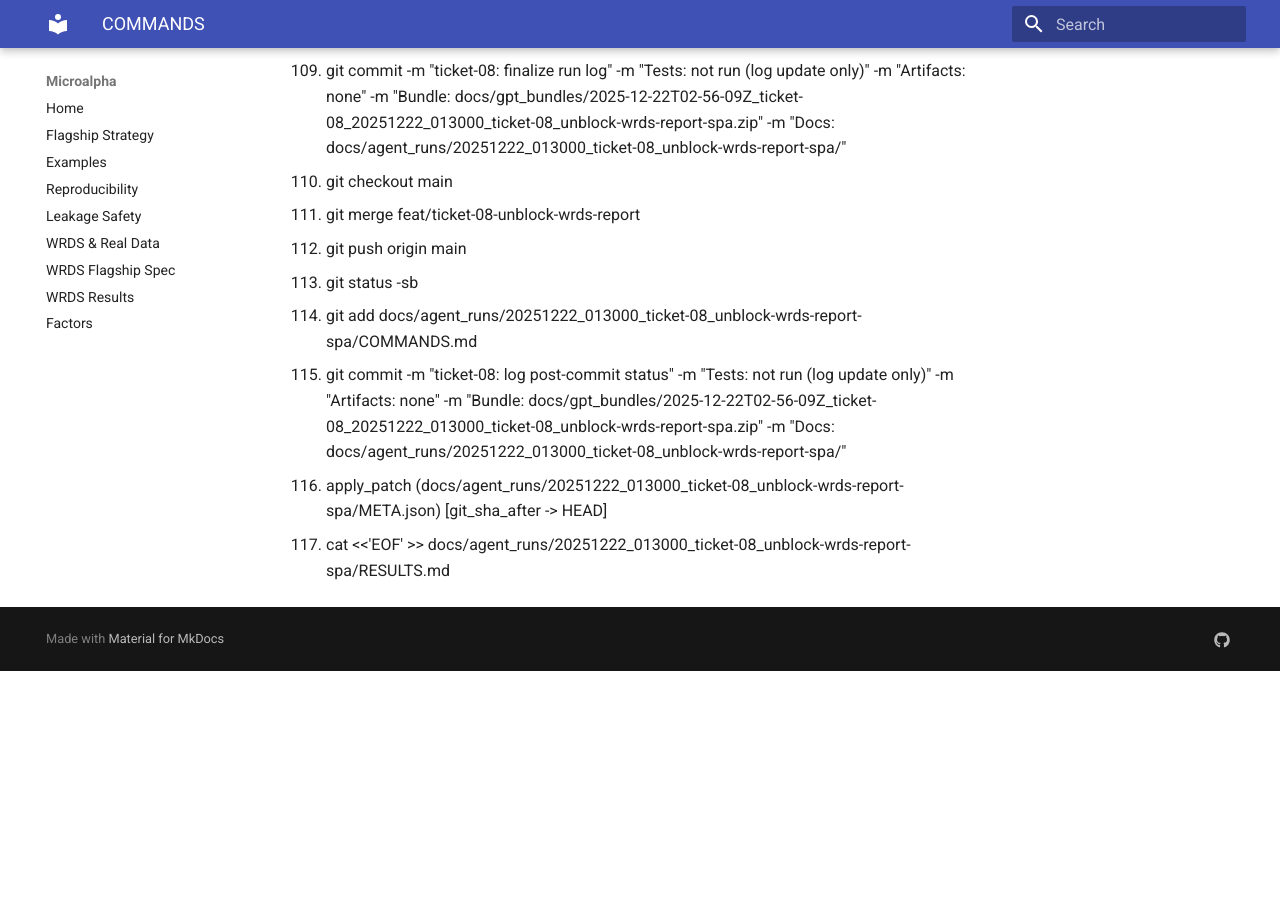
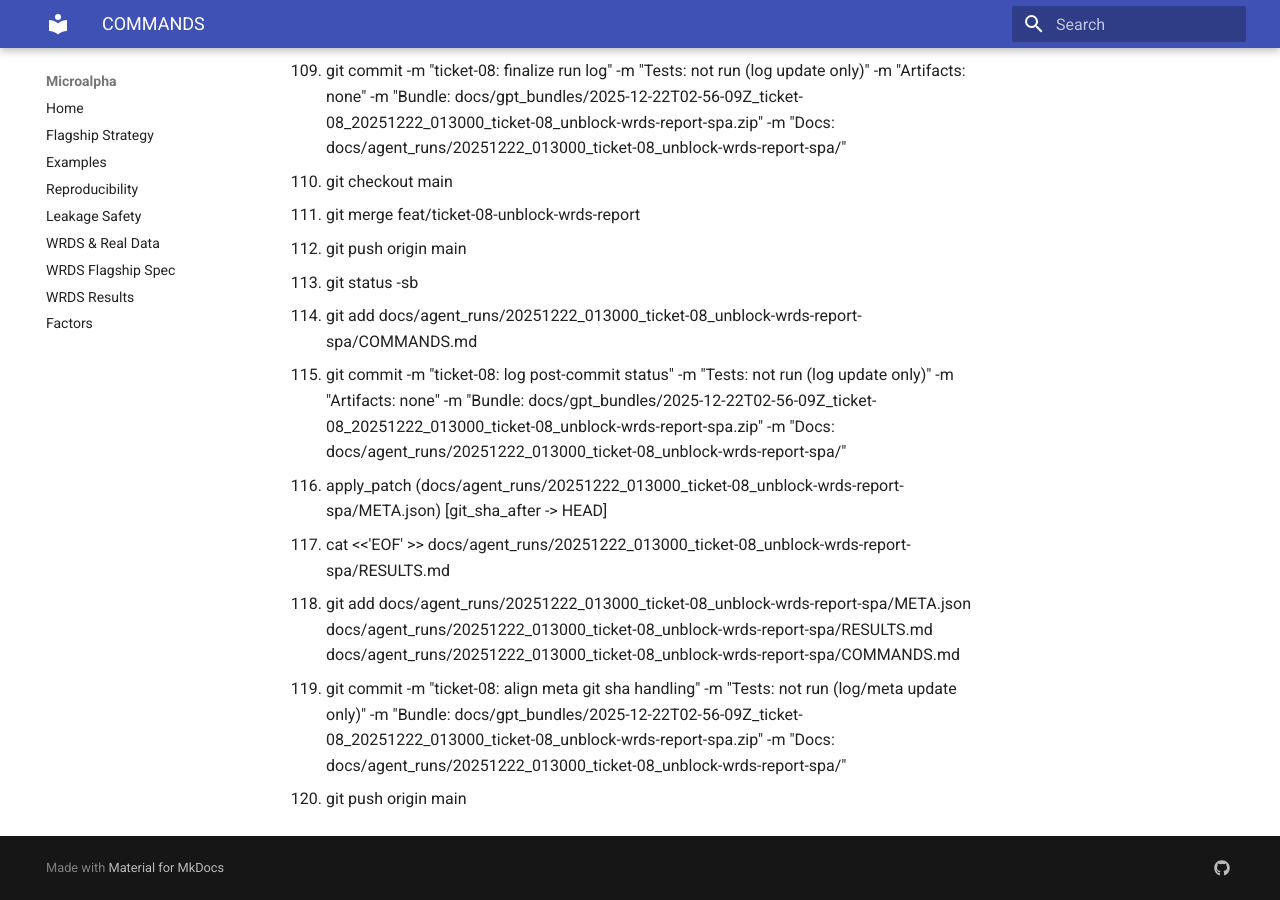
Before and after one commit to MateoBodon/microalpha, an MkDocs documentation site: the page built from docs/agent_runs/20251222_013000_ticket-08_unblock-wrds-report-spa/COMMANDS.md, in a window 1280 px wide and 900 px high, scrolled down 4917 px. Built offline with MkDocs 1.6.1 and Material for MkDocs 9.7.7, drawn with Linux system fonts in a browser that asks for light colours; before the commit the page ends 5588 px from its top, so only the background shows below that.

Commit message:
ticket-08: update command log
Tests: not run (log update only)

Bundle: docs/gpt_bundles/2025-12-22T02-56-09Z_ticket-08_20251222_013000_ticket-08_unblock-wrds-report-spa.zip

Docs: docs/agent_runs/20251222_013000_ticket-08_unblock-wrds-report-spa/

```diff
--- a/docs/agent_runs/20251222_013000_ticket-08_unblock-wrds-report-spa/COMMANDS.md
+++ b/docs/agent_runs/20251222_013000_ticket-08_unblock-wrds-report-spa/COMMANDS.md
@@ -117,3 +117,6 @@
 115. git commit -m "ticket-08: log post-commit status" -m "Tests: not run (log update only)" -m "Artifacts: none" -m "Bundle: docs/gpt_bundles/2025-12-22T02-56-09Z_ticket-08_20251222_013000_ticket-08_unblock-wrds-report-spa.zip" -m "Docs: docs/agent_runs/20251222_013000_ticket-08_unblock-wrds-report-spa/"
 116. apply_patch (docs/agent_runs/20251222_013000_ticket-08_unblock-wrds-report-spa/META.json) [git_sha_after -> HEAD]
 117. cat <<'EOF' >> docs/agent_runs/20251222_013000_ticket-08_unblock-wrds-report-spa/RESULTS.md
+118. git add docs/agent_runs/20251222_013000_ticket-08_unblock-wrds-report-spa/META.json docs/agent_runs/20251222_013000_ticket-08_unblock-wrds-report-spa/RESULTS.md docs/agent_runs/20251222_013000_ticket-08_unblock-wrds-report-spa/COMMANDS.md
+119. git commit -m "ticket-08: align meta git sha handling" -m "Tests: not run (log/meta update only)" -m "Bundle: docs/gpt_bundles/2025-12-22T02-56-09Z_ticket-08_20251222_013000_ticket-08_unblock-wrds-report-spa.zip" -m "Docs: docs/agent_runs/20251222_013000_ticket-08_unblock-wrds-report-spa/"
+120. git push origin main
```
